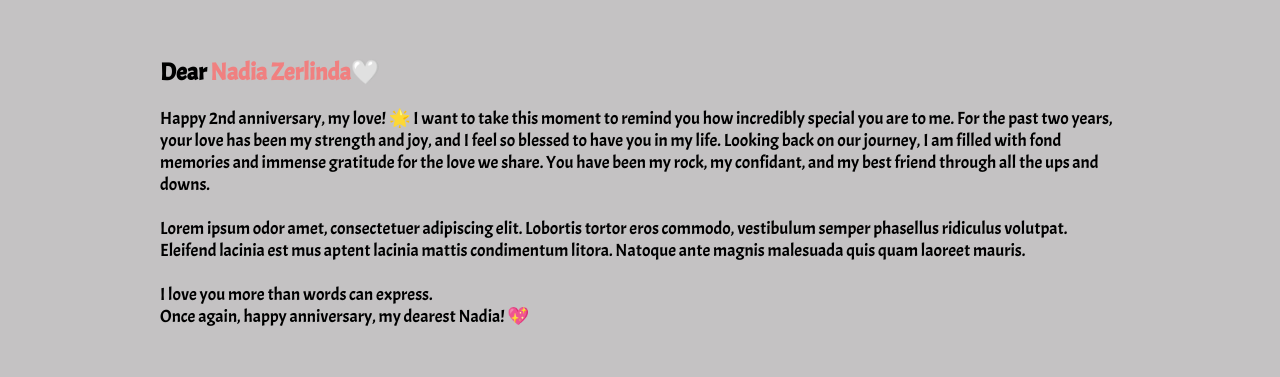
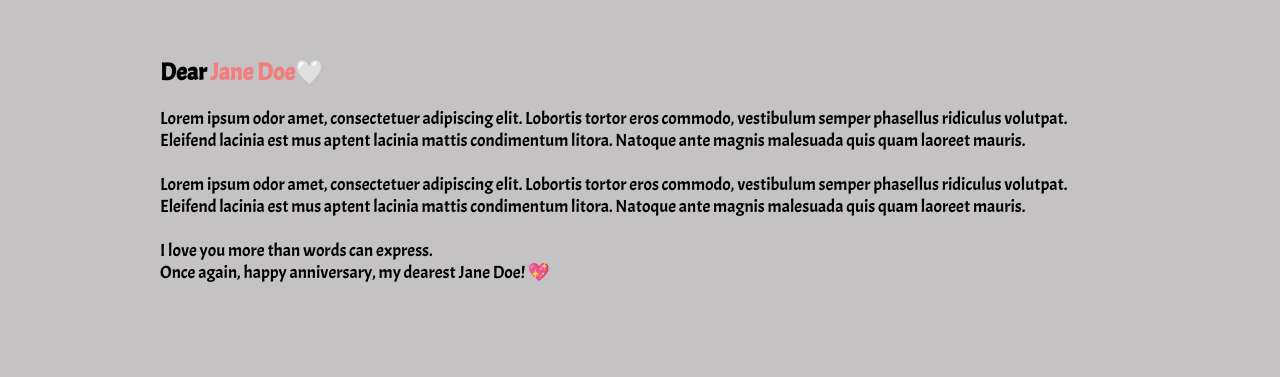
Before and after one commit to BangTeg/anniversary-web, a plain HTML site: page index.html in a window 1280 px wide. Shown: the part 1703-2080 px from the top of the page. Drawn offline with Linux system fonts and the light colour scheme; some packages are replaced by stand-ins of ours; a script that the page names is missing.

Commit message:
Update: Wording Adjustment

```diff
--- a/index.html
+++ b/index.html
@@ -17,10 +17,10 @@
         <a href="card.html" id="button">Explore</a>
     </div>
     <div class="description">
-        <h2>Dear <span style="color: lightcoral;">Nadia Zerlinda</span>🤍</h2><br>
+        <h2>Dear <span style="color: lightcoral;">Jane Doe</span>🤍</h2><br>
         <p>
-            Happy 2nd anniversary, my love! 🌟 I want to take this moment to remind you how incredibly special you are to me. For the past two years, your love has been my strength and joy, and I feel so blessed to have you in my life.
-            Looking back on our journey, I am filled with fond memories and immense gratitude for the love we share. You have been my rock, my confidant, and my best friend through all the ups and downs.
+            Lorem ipsum odor amet, consectetuer adipiscing elit. Lobortis tortor eros commodo, vestibulum semper phasellus ridiculus volutpat.
+            Eleifend lacinia est mus aptent lacinia mattis condimentum litora. Natoque ante magnis malesuada quis quam laoreet mauris.
         </p>
         <p>
             <br>Lorem ipsum odor amet, consectetuer adipiscing elit. Lobortis tortor eros commodo, vestibulum semper phasellus ridiculus volutpat.
@@ -30,7 +30,7 @@
             <br>I love you more than words can express.
         </p>
         <p>
-            Once again, happy anniversary, my dearest Nadia! 💖
+            Once again, happy anniversary, my dearest Jane Doe! 💖
         </p>
     </div>
 
```
Also changed, not shown: assets/file.jpg.
